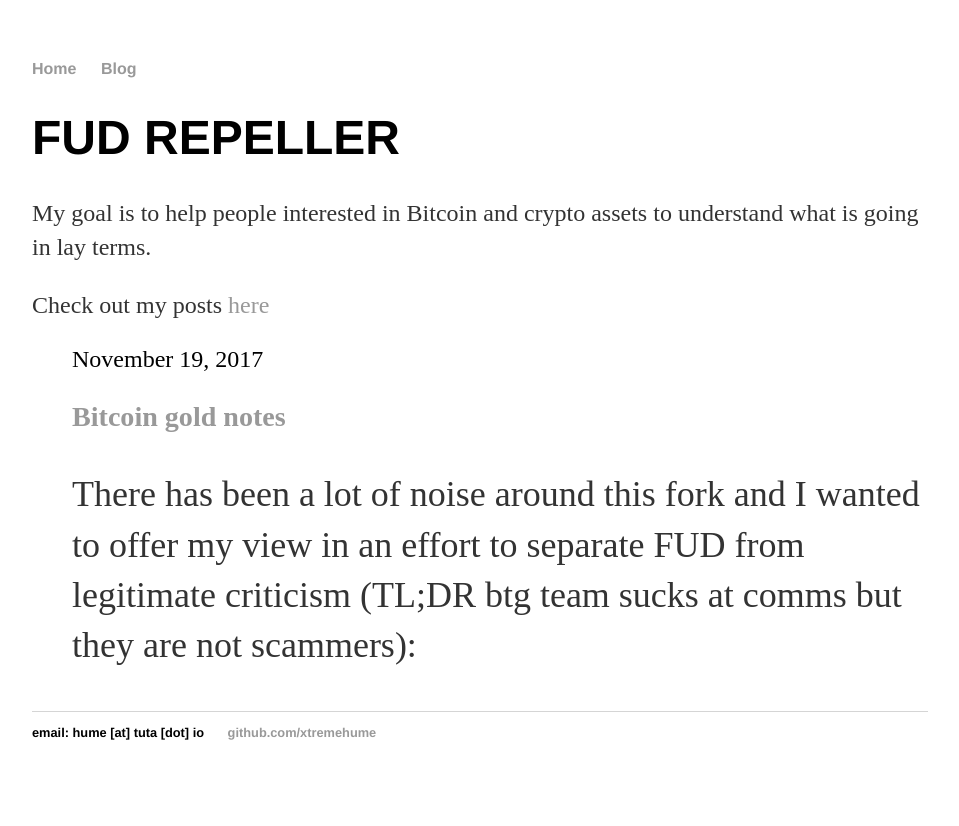
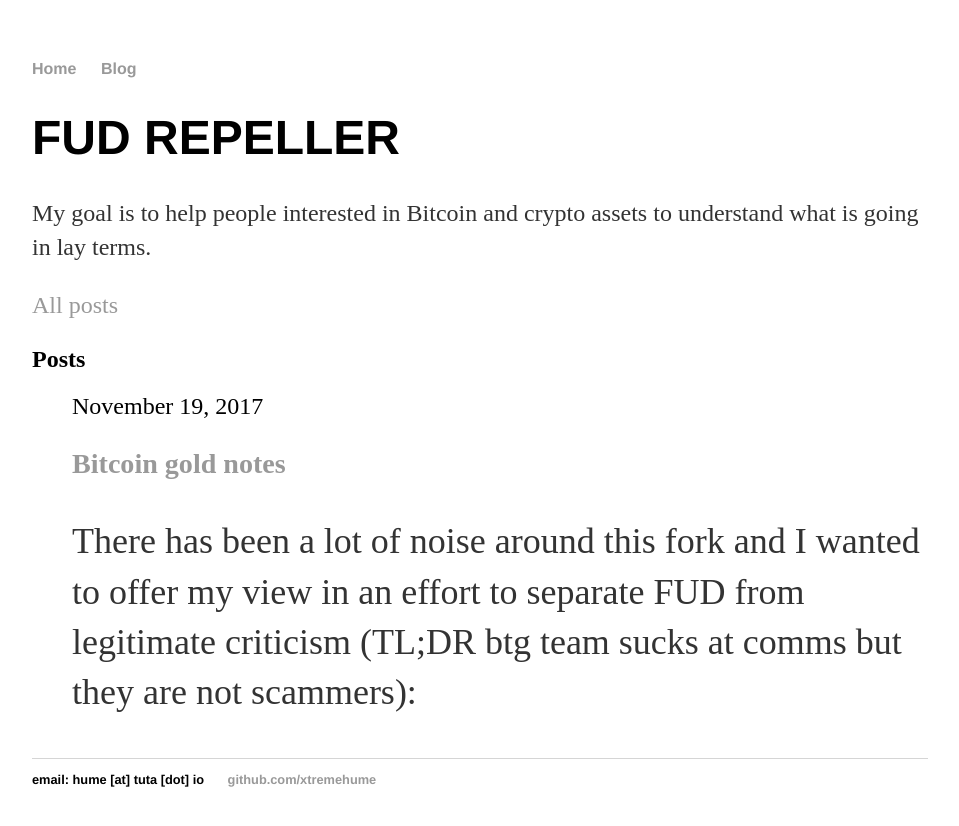
Before and after one commit to xtremehume/xtremehume.github.io, a Jekyll site: the page built from index.html, in a window 1280 px wide. Shown: the top 826 px of the page, without its empty margins (160-1119 px from the left). Built offline with Jekyll 4.4.1, drawn with Linux system fonts in a browser that asks for light colours; the list of posts is cut into pages by our own code.

Commit message:
Update index.html

```diff
--- a/index.html
+++ b/index.html
@@ -5,8 +5,9 @@
 <div class="blurb">
 	<h1>FUD REPELLER</h1>
 	<p>My goal is to help people interested in Bitcoin and crypto assets to understand what is going in lay terms.</p>
-	<p>Check out my posts <a href="/blog">here</a></p>
+	<p><a href="/blog">All posts</a></p>
 
+	<h2>Posts</h2>
 	<ul class="posts noList">
     {% for post in paginator.posts %}
       <li>
```
